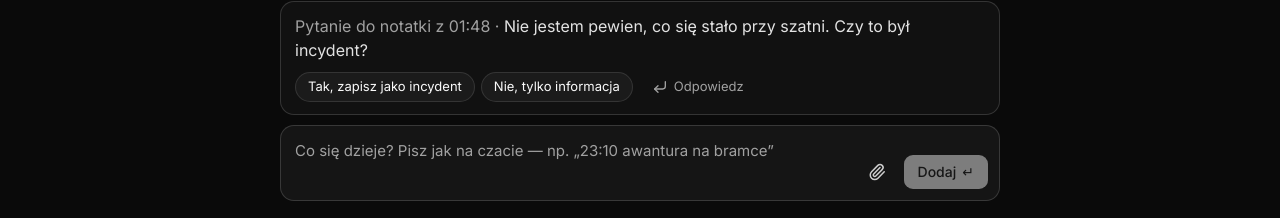
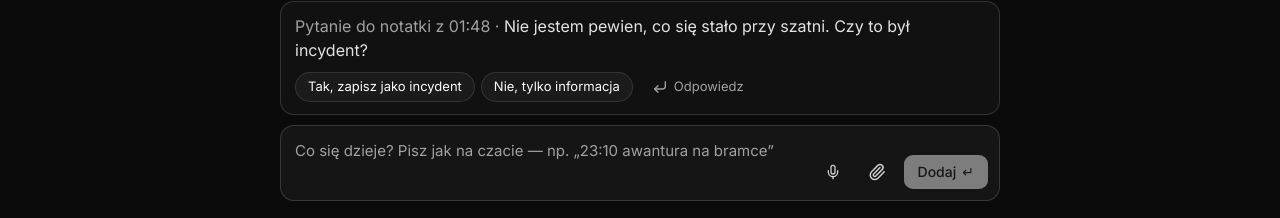
Before and after one commit to mr-kangaroo/lawka, a Next.js app: page / in a window 1280 px wide. Shown: the part 579-797 px from the top of the page. Built offline with nearby package versions, Linux system fonts and the light colour scheme.

Commit message:
feat(composer): voice dictation via Web Speech API
Co-Authored-By: Claude Opus 5.5 <noreply@anthropic.com>

```diff
--- a/components/composer/composer.tsx
+++ b/components/composer/composer.tsx
@@ -8,16 +8,17 @@ import {
   useSyncExternalStore,
   type FormEvent,
   type KeyboardEvent,
-  type ReactNode,
 } from 'react'
-import { ArrowUpIcon, CornerDownLeftIcon, PaperclipIcon, XIcon } from 'lucide-react'
+import { ArrowUpIcon, CornerDownLeftIcon, MicIcon, PaperclipIcon, XIcon } from 'lucide-react'
 import { toast } from 'sonner'
 import { AttachmentChip } from '@/components/journal/attachment-chip'
 import { isAwaitingAnswer } from '@/components/journal/ai-question-card'
 import { Button } from '@/components/ui/button'
+import { cn } from '@/lib/utils'
 import { formatHHMM } from '@/lib/report/time'
 import type { Attachment } from '@/lib/report/types'
 import { useShift } from '@/store/shift'
+import { useSpeech } from './use-speech'
 import { pickFakeAttachment } from './fake-attach'
 import { FiledConfirmation } from './filed-confirmation'
 
@@ -38,8 +39,6 @@ export type ComposerProps = {
   placeholder: string
   /** Shorter placeholder below 640 px, where the input is one line. Defaults to `placeholder`. */
   compactPlaceholder?: string
-  /** Slot for the dictation button (Task 13). Renders nothing when omitted. */
-  voiceSlot?: ReactNode
   /**
    * Reply mode: the AI question (id) the next submit answers. Set by the question card's
    * "Odpowiedz"; ignored once that question is no longer awaiting an answer.
@@ -54,10 +53,11 @@ export type ComposerProps = {
  * Enter submits, Shift+Enter adds a new line. Notes are independent unless the composer is
  * in reply mode (`replyTo`), entered explicitly from the question card.
  */
-export function Composer({ placeholder, compactPlaceholder, voiceSlot, replyTo, onReplyEnd }: ComposerProps) {
+export function Composer({ placeholder, compactPlaceholder, replyTo, onReplyEnd }: ComposerProps) {
   const id = useId()
   const textareaRef = useRef<HTMLTextAreaElement>(null)
   const isPhone = useIsPhone()
+  const speech = useSpeech()
   const [text, setText] = useState('')
   const [attachments, setAttachments] = useState<Attachment[]>([])
   const submitNote = useShift((s) => s.submitNote)
@@ -79,6 +79,7 @@ export function Composer({ placeholder, compactPlaceholder, voiceSlot, replyTo,
 
   function submit() {
     if (!canSubmit) return
+    speech.stop()
     void submitNote(text, attachments, replyQuestion ? { replyTo: replyQuestion.id } : undefined)
     setText('')
     setAttachments([])
@@ -144,11 +145,43 @@ export function Composer({ placeholder, compactPlaceholder, voiceSlot, replyTo,
             value={text}
             disabled={sent}
             placeholder={isPhone && compactPlaceholder ? compactPlaceholder : placeholder}
-            onChange={(e) => setText(e.target.value)}
+            onChange={(e) => {
+              speech.stop() // typing mid-dictation would be overwritten by the next result
+              setText(e.target.value)
+            }}
             onKeyDown={onKeyDown}
             className="max-h-40 min-h-11 min-w-0 flex-1 resize-none bg-transparent py-2.5 text-base leading-normal outline-none [field-sizing:content] placeholder:text-muted-foreground disabled:cursor-not-allowed sm:min-h-[54px] sm:py-1 sm:text-[15px]"
           />
-          {voiceSlot}
+          {speech.supported && (
+            <Button
+              type="button"
+              variant="ghost"
+              size="icon"
+              disabled={sent}
+              aria-pressed={speech.listening}
+              aria-label={speech.listening ? 'Zatrzymaj dyktowanie' : 'Dyktuj notatkę'}
+              onClick={() => {
+                if (speech.listening) return speech.stop()
+                speech.start({
+                  base: text,
+                  onText: setText,
+                  onDenied: () => toast('Brak dostępu do mikrofonu'),
+                })
+              }}
+              className={cn(
+                'relative size-11 rounded-[10px] text-foreground/80 sm:size-9 sm:rounded-lg [&_svg:not([class*="size-"])]:size-[18px]',
+                speech.listening && 'bg-destructive/10 text-destructive hover:bg-destructive/15 hover:text-destructive',
+              )}
+            >
+              <MicIcon />
+              {speech.listening && (
+                <span
+                  aria-hidden
+                  className="absolute top-1.5 right-1.5 size-2 rounded-full bg-destructive motion-safe:animate-pulse sm:top-1 sm:right-1"
+                />
+              )}
+            </Button>
+          )}
           <Button
             type="button"
             variant="ghost"
--- /dev/null
+++ b/components/composer/use-speech.ts
@@ -0,0 +1,106 @@
+'use client'
+
+import { useCallback, useEffect, useRef, useState } from 'react'
+import { mergeDictation } from '@/lib/dictation'
+
+type RecognitionResult = { isFinal: boolean; 0: { transcript: string } }
+type RecognitionEvent = { resultIndex: number; results: ArrayLike<RecognitionResult> }
+type Recognition = {
+  lang: string
+  interimResults: boolean
+  continuous: boolean
+  onresult: ((e: RecognitionEvent) => void) | null
+  onerror: ((e: { error: string }) => void) | null
+  onend: (() => void) | null
+  start(): void
+  stop(): void
+  abort(): void
+}
+type RecognitionCtor = new () => Recognition
+
+function getCtor(): RecognitionCtor | undefined {
+  const w = window as unknown as { SpeechRecognition?: RecognitionCtor; webkitSpeechRecognition?: RecognitionCtor }
+  return w.SpeechRecognition ?? w.webkitSpeechRecognition
+}
+
+export type StartOptions = {
+  /** Textarea text from before dictation; recognised speech is appended to it. */
+  base: string
+  /** Receives the full text to show (base + final + interim). */
+  onText: (text: string) => void
+  /** Microphone permission was refused. */
+  onDenied?: () => void
+}
+
+/**
+ * Web Speech API wrapper (Polish). `supported` is false on the server and until mount, so the
+ * server render never differs from the first client render. Stops on a second click, window
+ * blur, unmount, error and end.
+ */
+export function useSpeech() {
+  const [supported, setSupported] = useState(false)
+  const [listening, setListening] = useState(false)
+  const recRef = useRef<Recognition | null>(null)
+
+  useEffect(() => {
+    // Feature detection needs `window`; doing it after mount keeps SSR and hydration identical.
+    // eslint-disable-next-line react-hooks/set-state-in-effect
+    setSupported(Boolean(getCtor()))
+  }, [])
+
+  const stop = useCallback(() => {
+    recRef.current?.stop()
+    recRef.current = null
+    setListening(false)
+  }, [])
+
+  const start = useCallback(
+    ({ base, onText, onDenied }: StartOptions) => {
+      const Ctor = getCtor()
+      if (!Ctor || recRef.current) return
+      const rec = new Ctor()
+      rec.lang = 'pl-PL'
+      rec.interimResults = true
+      rec.continuous = true
+      rec.onresult = (e) => {
+        let finalText = ''
+        let interim = ''
+        for (let i = 0; i < e.results.length; i++) {
+          const r = e.results[i]
+          if (r.isFinal) finalText += `${r[0].transcript} `
+          else interim += r[0].transcript
+        }
+        onText(mergeDictation(base, finalText, interim))
+      }
+      const finish = () => {
+        if (recRef.current === rec) recRef.current = null
+        setListening(false)
+      }
+      rec.onerror = (e) => {
+        if (e.error === 'not-allowed' || e.error === 'service-not-allowed') onDenied?.()
+        finish()
+      }
+      rec.onend = finish
+      recRef.current = rec
+      try {
+        rec.start()
+        setListening(true)
+      } catch {
+        finish()
+      }
+    },
+    [],
+  )
+
+  useEffect(() => {
+    const onBlur = () => stop()
+    window.addEventListener('blur', onBlur)
+    return () => {
+      window.removeEventListener('blur', onBlur)
+      recRef.current?.abort()
+      recRef.current = null
+    }
+  }, [stop])
+
+  return { supported, listening, start, stop }
+}
--- /dev/null
+++ b/lib/dictation.ts
@@ -0,0 +1,11 @@
+/**
+ * Merges what was in the textarea before dictation (`base`), the recognised final transcript and
+ * the still-changing interim tail into the text to show. Joins with a single space unless `base`
+ * is empty or already ends in whitespace; blank parts are skipped.
+ */
+export function mergeDictation(base: string, finalText: string, interimText: string): string {
+  const spoken = [finalText.trim(), interimText.trim()].filter(Boolean).join(' ')
+  if (!spoken) return base
+  if (!base || /\s$/.test(base)) return base + spoken
+  return `${base} ${spoken}`
+}
```
Also changed, not shown: 2 other files (tests, documents, lock files or other folders).
